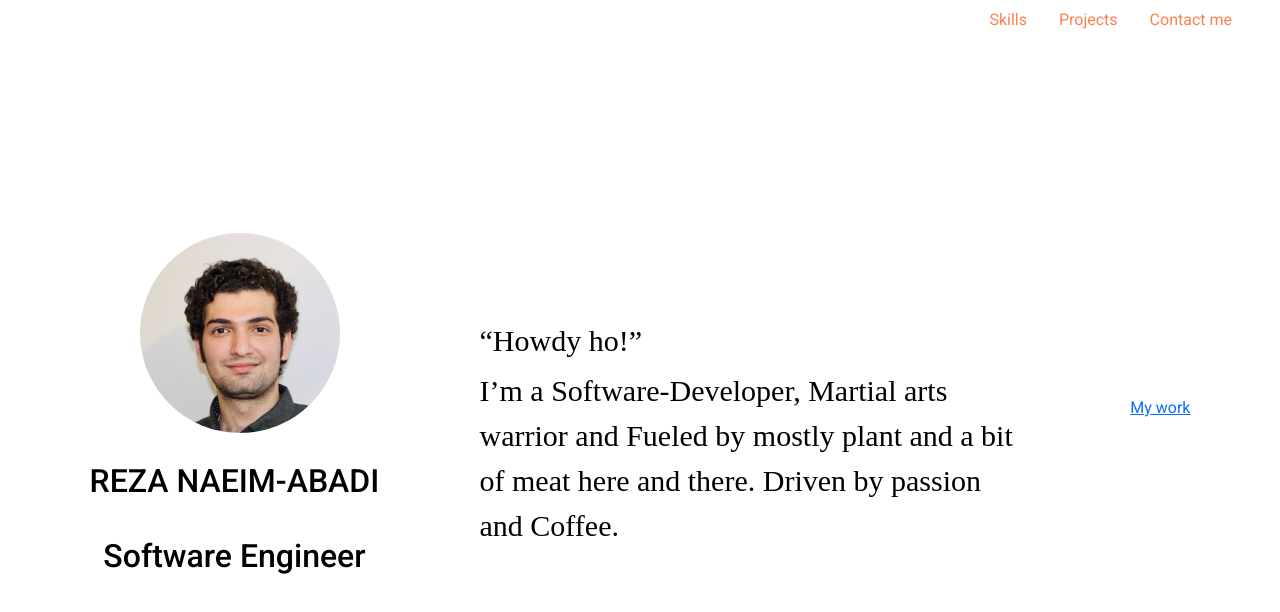
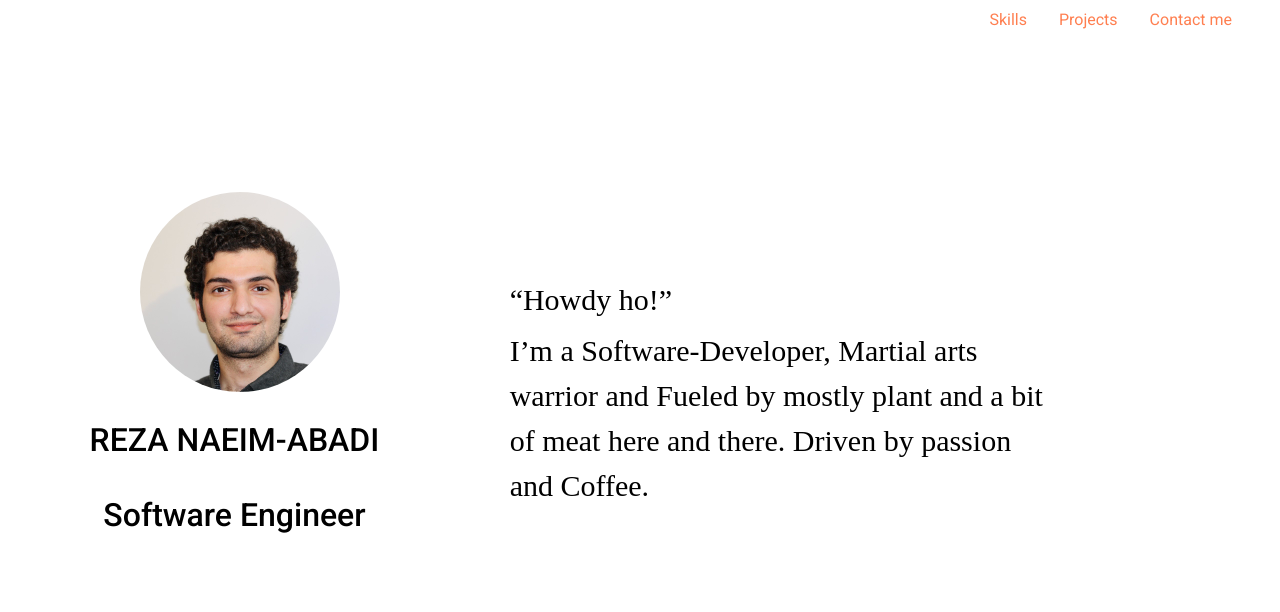
Before and after one commit to we-live-inside-a-dream/portfolio, an Angular app: page / in a window 1280 px wide. Shown: the top 612 px of the page. Built offline with nearby package versions, Linux system fonts and the light colour scheme.

Commit message:
fixed main page styling

```diff
--- a/src/app/app.component.scss
+++ b/src/app/app.component.scss
@@ -3,7 +3,8 @@
   width: 100%;
   height: 100vh;
   justify-content: center;
-  align-items: center;
+  align-items: flex-start;
+  margin-top: 8%;
   }
 
 #bg1{
--- a/src/app/home/home.component.html
+++ b/src/app/home/home.component.html
@@ -1,7 +1,5 @@
 
-<div class="navbar">
 <app-nav-bar></app-nav-bar>
-</div>
 <div class="content">
   <div>
     <img class="avatar" src="assets/images/1639793585255.jpeg" alt="Avatar">
@@ -12,5 +10,4 @@
   <div class="greeting">{{content.greeting}}</div>
       {{content.introduction}}
   </div>
-  <a routerLink="/projects-component" routerLinkActive="active" aria-current="page">My work</a>
 </div>
--- a/src/app/home/home.component.scss
+++ b/src/app/home/home.component.scss
@@ -14,13 +14,13 @@ justify-content: end;
 
 .content {
   display: flex;
-  justify-content: center;
+  justify-content: flex-end;
   align-items: center;
   margin: 5vw;
   padding: 2vw;
+  //border: 1px solid black;
   //border-radius: 20px;
   //background-color: rgba(255,255,255,0.5);
-
 }
 
 .introduction {
--- /dev/null
+++ b/src/app/skills-page/skills-page.component.html
@@ -0,0 +1 @@
+<p>skills-page works!</p>
```
Also changed, not shown: src/app/skills-page/skills-page.component.ts (added, +15 -0 lines), src/app/skills-page/skills-page.component.scss (added).
